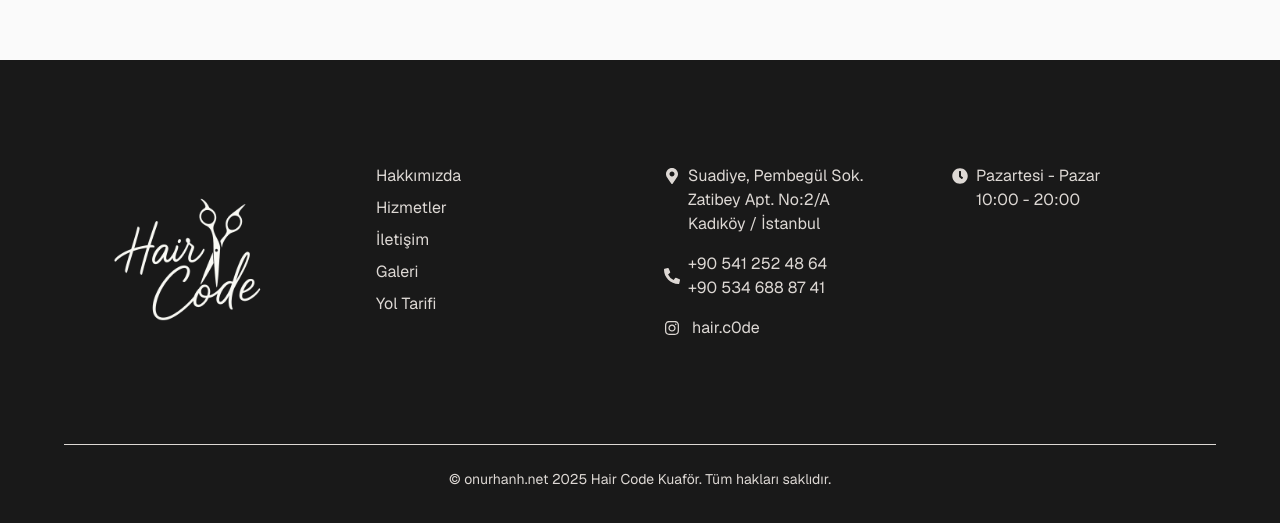
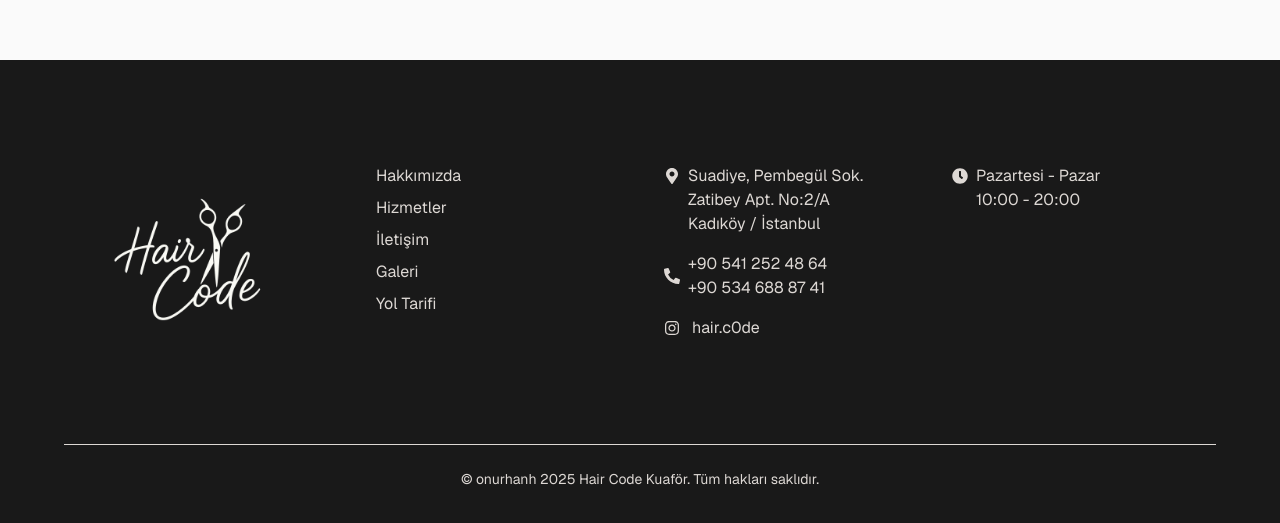
Before and after one commit to onurhanh/haircode-website, a Next.js app: page / in a window 1280 px wide. Shown: the part 4773-5296 px from the top of the page. Built offline with nearby package versions, Linux system fonts and the light colour scheme.

Commit message:
fix:footer

```diff
--- a/components/footer.jsx
+++ b/components/footer.jsx
@@ -84,7 +84,7 @@ export default function Footer() {
 
       {/* Alt Bilgi */}
       <div className="mt-10 text-center text-sm text-[#DDD8D4] border-t pt-6 border-[#DDD8D4] font-sans max-w-6xl mx-auto">
-        © <a target="blank" href="https://www.onurhanh.net">onurhanh.net</a> 2025 Hair Code Kuaför. Tüm hakları saklıdır.
+        © <a target="blank" href="https://www.onurhanh.net">onurhanh</a> 2025 Hair Code Kuaför. Tüm hakları saklıdır.
       </div>
     </motion.footer>
     </div>
```
